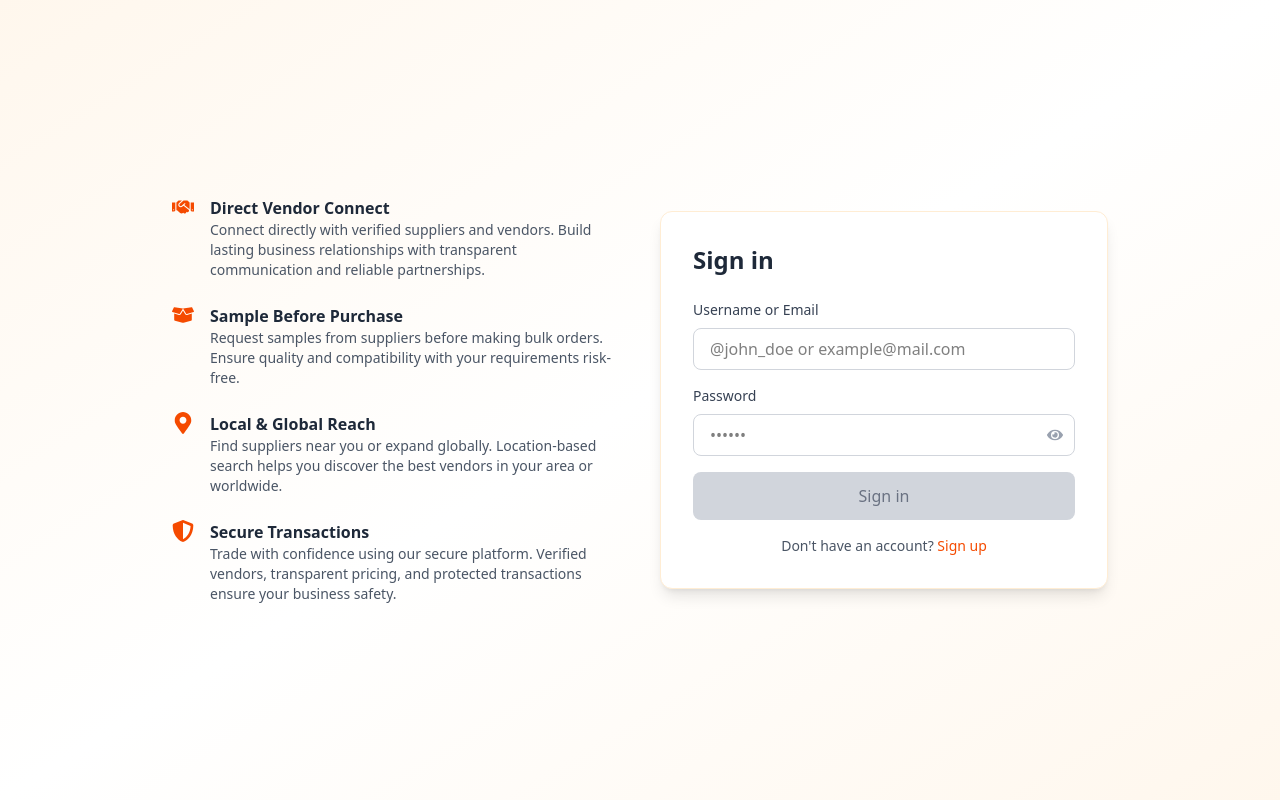
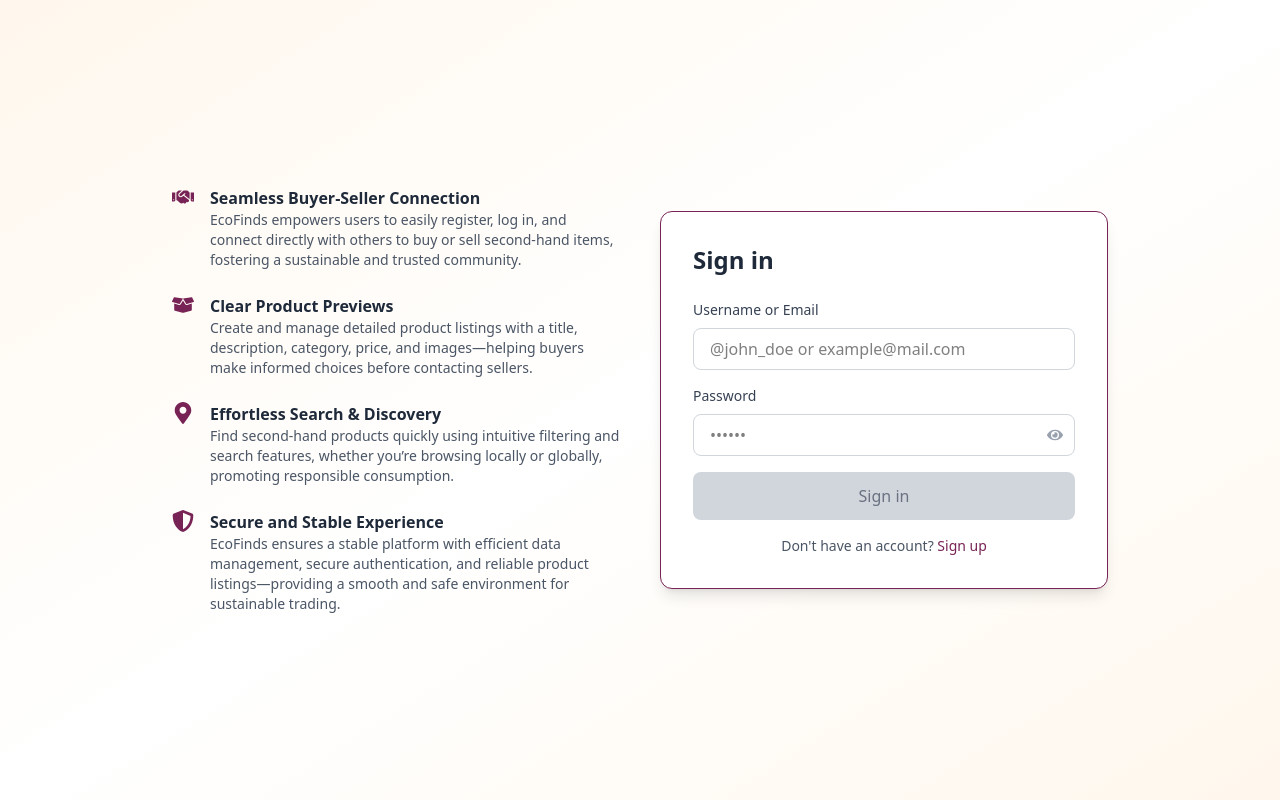
Before and after one commit to NIKSH02/OdooXNMIT, a React (Vite) app in the folder Frontend/: page /authpage in a window 1280 px wide. Built offline with nearby package versions, Linux system fonts and the light colour scheme; no server answers.

Commit message:
some changes

```diff
--- a/Frontend/index.html
+++ b/Frontend/index.html
@@ -2,7 +2,7 @@
 <html lang="en">
   <head>
     <meta charset="UTF-8" />
-    <link rel="icon" type="image/svg+xml" href="/vite.svg" />
+    <link rel="icon" type="image/svg+xml" href="/logo.png" />
     <meta name="viewport" content="width=device-width, initial-scale=1.0" />
     <title>EcoFinds</title>
   </head>
--- a/Frontend/src/components/Auth/AuthForm.jsx
+++ b/Frontend/src/components/Auth/AuthForm.jsx
@@ -183,7 +183,7 @@ export default function AuthForm({ isLogin = true, onToggle, onSuccess }) {
   const isLoading = authLoading || localLoading;
 
   return (
-    <div className="bg-white shadow-lg rounded-xl p-6 md:p-8 w-full max-w-md border border-orange-100">
+    <div className="bg-white shadow-lg rounded-xl p-6 md:p-8 w-full max-w-md border border-[#782355]">
       <h2 className="text-2xl font-bold mb-6 text-gray-800 text-center md:text-left">
         {isLogin ? "Sign in" : "Sign up"}
       </h2>
@@ -201,7 +201,7 @@ export default function AuthForm({ isLogin = true, onToggle, onSuccess }) {
             console.log("Username/Email changed:", e.target.value);
             setUsername(e.target.value);
           }}
-          className="w-full px-4 py-2 border border-gray-300 rounded-lg focus:outline-none focus:ring-2 focus:ring-orange-500 focus:border-orange-500"
+          className="w-full px-4 py-2 border border-gray-300 rounded-lg focus:outline-none focus:ring-2 focus:ring-[#782355] focus:border-[#782355]"
         />
       </div>
 
@@ -219,7 +219,7 @@ export default function AuthForm({ isLogin = true, onToggle, onSuccess }) {
               placeholder="••••••"
               value={password}
               onChange={(e) => setPassword(e.target.value)}
-              className="w-full px-4 py-2 pr-10 border border-gray-300 rounded-lg focus:outline-none focus:ring-2 focus:ring-orange-500 focus:border-orange-500"
+              className="w-full px-4 py-2 pr-10 border border-gray-300 rounded-lg focus:outline-none focus:ring-2 focus:ring-[#782355] focus:border-[#782355]"
             />
             <button
               type="button"
@@ -261,7 +261,7 @@ export default function AuthForm({ isLogin = true, onToggle, onSuccess }) {
                 setEmail(e.target.value);
               }}
               disabled={isEmailVerified}
-              className={`flex-1 px-4 py-2 border border-gray-300 rounded-lg focus:outline-none focus:ring-2 focus:ring-orange-500 focus:border-orange-500 ${
+              className={`flex-1 px-4 py-2 border border-gray-300 rounded-lg focus:outline-none focus:ring-2 focus:ring-[#782355] focus:border-[#782355] ${
                 isEmailVerified ? "bg-green-50 border-green-300" : ""
               }`}
             />
@@ -270,7 +270,7 @@ export default function AuthForm({ isLogin = true, onToggle, onSuccess }) {
                 type="button"
                 onClick={handleSendVerification}
                 disabled={!email || !email.includes("@")}
-                className="px-3 md:px-4 py-2 bg-gradient-to-r from-orange-500 to-orange-600 text-white rounded-lg hover:from-orange-600 hover:to-orange-700 disabled:bg-gray-300 disabled:cursor-not-allowed transition text-xs md:text-sm whitespace-nowrap"
+                className="px-3 md:px-4 py-2 bg-gradient-to-r from-[#782355] to-[#5e1942] text-white rounded-lg hover:from-[#782355] hover:to-[#5e1942] disabled:bg-gray-300 disabled:cursor-not-allowed transition text-xs md:text-sm whitespace-nowrap"
               >
                 Verify
               </button>
@@ -297,7 +297,7 @@ export default function AuthForm({ isLogin = true, onToggle, onSuccess }) {
                 <button
                   type="button"
                   onClick={handleResendOtp}
-                  className="text-xs text-orange-600 hover:text-orange-800 hover:underline mt-1 cursor-pointer font-medium bg-orange-50 hover:bg-orange-100 px-2 py-1 rounded transition-all"
+                  className="text-xs text-[#782355] hover:text-[#5e1942] hover:underline mt-1 cursor-pointer font-medium bg-[#782355] hover:bg-[#78355d] px-2 py-1 rounded transition-all"
                 >
                   Didn't receive OTP? Resend
                 </button>
@@ -327,7 +327,7 @@ export default function AuthForm({ isLogin = true, onToggle, onSuccess }) {
               onChange={(e) =>
                 setOtp(e.target.value.replace(/\D/g, "").slice(0, 6))
               }
-              className="flex-1 px-4 py-2 border border-gray-300 rounded-lg focus:outline-none focus:ring-2 focus:ring-orange-500 focus:border-orange-500"
+              className="flex-1 px-4 py-2 border border-gray-300 rounded-lg focus:outline-none focus:ring-2 focus:ring-[#782355] focus:border-[#782355]"
               maxLength={6}
             />
             <button
@@ -366,7 +366,7 @@ export default function AuthForm({ isLogin = true, onToggle, onSuccess }) {
               placeholder="••••••"
               value={password}
               onChange={(e) => setPassword(e.target.value)}
-              className="w-full px-4 py-2 pr-10 border border-gray-300 rounded-lg focus:outline-none focus:ring-2 focus:ring-orange-500 focus:border-orange-500"
+              className="w-full px-4 py-2 pr-10 border border-gray-300 rounded-lg focus:outline-none focus:ring-2 focus:ring-[#782355] focus:border-[#782355]"
             />
             <button
               type="button"
@@ -386,7 +386,7 @@ export default function AuthForm({ isLogin = true, onToggle, onSuccess }) {
           onClick={isLogin ? handleLoginWithPassword : handleSignup}
           className={`w-full py-3 rounded-lg transition font-medium flex items-center justify-center gap-2 ${
             (isLogin ? isSigninEnabled : isSignupEnabled) && !isLoading
-              ? "bg-gradient-to-r from-orange-500 to-orange-600 text-white hover:from-orange-600 hover:to-orange-700 transform hover:scale-[1.02]"
+              ? "bg-gradient-to-r from-[#782355] to-[#5e1942] text-white hover:from-[#5e1942] hover:to-[#5e1942] transform hover:scale-[1.02]"
               : "bg-gray-300 text-gray-500 cursor-not-allowed"
           }`}
         >
@@ -416,7 +416,7 @@ export default function AuthForm({ isLogin = true, onToggle, onSuccess }) {
         {isLogin ? "Don't have an account?" : "Already have an account?"}{" "}
         <button
           onClick={handleToggleAuth}
-          className="text-orange-600 hover:text-orange-800 font-medium hover:underline disabled:text-gray-400 disabled:cursor-not-allowed"
+          className="text-[#782355] hover:text-[#5e1942] font-medium hover:underline disabled:text-gray-400 disabled:cursor-not-allowed"
           disabled={
             isLoading ||
             isVerifyingOtp ||
--- a/Frontend/src/components/Auth/FeatureList.jsx
+++ b/Frontend/src/components/Auth/FeatureList.jsx
@@ -2,28 +2,28 @@ import { FaHandshake, FaBoxOpen, FaMapMarkerAlt, FaShieldAlt } from "react-icons
 
 const features = [
   {
-    icon: <FaHandshake size={22} className="text-orange-600" />,
-    title: "Direct Vendor Connect",
+    icon: <FaHandshake size={22} className="text-[#782355]" />,
+    title: "Seamless Buyer-Seller Connection",
     description:
-      "Connect directly with verified suppliers and vendors. Build lasting business relationships with transparent communication and reliable partnerships.",
+      "EcoFinds empowers users to easily register, log in, and connect directly with others to buy or sell second-hand items, fostering a sustainable and trusted community.",
   },
   {
-    icon: <FaBoxOpen size={22} className="text-orange-600" />,
-    title: "Sample Before Purchase",
+    icon: <FaBoxOpen size={22} className="text-[#782355]" />,
+    title: "Clear Product Previews",
     description:
-      "Request samples from suppliers before making bulk orders. Ensure quality and compatibility with your requirements risk-free.",
+      "Create and manage detailed product listings with a title, description, category, price, and images—helping buyers make informed choices before contacting sellers.",
   },
   {
-    icon: <FaMapMarkerAlt size={22} className="text-orange-600" />,
-    title: "Local & Global Reach",
+    icon: <FaMapMarkerAlt size={22} className="text-[#782355]" />,
+    title: "Effortless Search & Discovery",
     description:
-      "Find suppliers near you or expand globally. Location-based search helps you discover the best vendors in your area or worldwide.",
+      "Find second-hand products quickly using intuitive filtering and search features, whether you’re browsing locally or globally, promoting responsible consumption.",
   },
   {
-    icon: <FaShieldAlt size={22} className="text-orange-600" />,
-    title: "Secure Transactions",
+    icon: <FaShieldAlt size={22} className="text-[#782355]" />,
+    title: "Secure and Stable Experience",
     description:
-      "Trade with confidence using our secure platform. Verified vendors, transparent pricing, and protected transactions ensure your business safety.",
+      "EcoFinds ensures a stable platform with efficient data management, secure authentication, and reliable product listings—providing a smooth and safe environment for sustainable trading.",
   },
 ];
 
--- a/Frontend/src/components/landing/Navbar.jsx
+++ b/Frontend/src/components/landing/Navbar.jsx
@@ -4,7 +4,8 @@ import {
   ShoppingCartIcon,
   UserIcon,
   Bars3Icon,
-  XMarkIcon
+  XMarkIcon,
+  PlusIcon
 } from '@heroicons/react/24/outline';
 import { useNavigate } from 'react-router-dom';
 import { useAuth } from '../../context/AuthContext';
@@ -184,10 +185,10 @@ const Navbar = () => {
           </div>
 
           {/* Desktop Navigation */}
-          <div className="hidden md:flex items-center space-x-6">
+          <div className=" hidden md:flex items-center space-x-6">
             <button
               onClick={() => navigate('/cart')}
-              className="flex items-center text-gray-700 hover:text-[#782355] transition-colors duration-200 relative"
+              className="!cursor-pointer flex items-center text-gray-700 hover:text-[#782355] transition-colors duration-200 relative"
             >
               <ShoppingCartIcon className="h-6 w-6 mr-1" />
               <span>Cart</span>
@@ -199,18 +200,25 @@ const Navbar = () => {
             </button>
             <button
               onClick={() => navigate('/dashboard')}
-              className="flex items-center text-gray-700 hover:text-[#782355] transition-colors duration-200"
+              className="!cursor-pointer flex items-center text-gray-700 hover:text-[#782355] transition-colors duration-200"
             >
               <UserIcon className="h-6 w-6 mr-1" />
               <span>Dashboard</span>
             </button>
+            <button
+              onClick={() => navigate('/add-item')}
+              className=" !cursor-pointer flex items-center text-gray-700 hover:text-[#782355] transition-colors duration-200"
+            >
+              <PlusIcon className='h-6 w-6 mr-1' />
+              <span>Sell</span>
+            </button>
              { isAuthenticated != true ?
                 (
-                <button onClick={() => navigate('/authpage')} className="px-4 py-2 text-[#782355] border border-[#782355] rounded-lg hover:bg-[#782355] hover:text-white transition-colors duration-200">
+                <button onClick={() => navigate('/authpage')} className="!cursor-pointer px-4 py-2 text-[#782355] border border-[#782355] rounded-lg hover:bg-[#782355] hover:text-white transition-colors duration-200">
                   Sign In
                 </button>
                 ) : (
-                <button onClick={logout} className="px-4 py-2 text-[#782355] border border-[#782355] rounded-lg hover:bg-[#782355] hover:text-white transition-colors duration-200">
+                <button onClick={logout} className="!cursor-pointer px-4 py-2 text-[#782355] border border-[#782355] rounded-lg hover:bg-[#782355] hover:text-white transition-colors duration-200">
                   Logout
                 </button>
                 )}
@@ -296,6 +304,13 @@ const Navbar = () => {
               <UserIcon className="h-5 w-5 mr-3" />
               Dashboard
             </button>
+            <button
+              onClick={() => navigate('/add-item')}
+              className="flex items-center w-full px-3 py-2 text-gray-700 hover:text-[#782355] hover:bg-gray-50 rounded-md transition-colors duration-200"
+            >
+              <PlusIcon className='h-6 w-6 mr-1' />
+              <span>Sell</span>
+            </button>
             <div className="space-y-2 pt-2">
               { isAuthenticated != true ?
                 (
```
Also changed, not shown: Frontend/public/logo.png (added).
